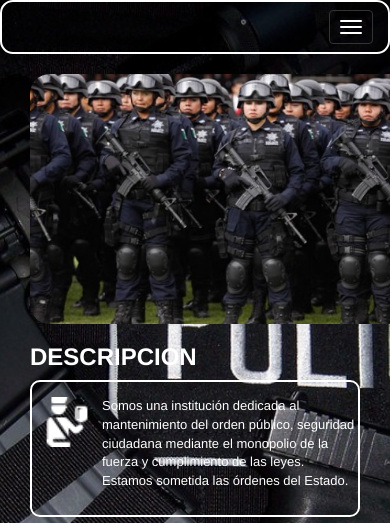
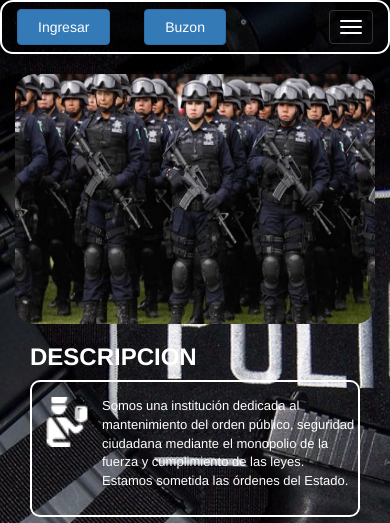
Before and after one commit to Capriatto/Informe-Policial, a PHP site: page / in a window 390 px wide; the page is wider, and only the part inside the window is pictured. Shown: the top 523 px of that part. Run offline with PHP 8.4, Linux system fonts and the light colour scheme.

Commit message:
pagina de inicio

```diff
--- a/assets/css/miEstilo.css
+++ b/assets/css/miEstilo.css
@@ -28,15 +28,20 @@ nav.navbar .navbar-nav{
 	font-weight: bold;
 	font-size: 16px;
 }
+a.btn_cabecera{
+	margin: 7px 15px;
+	padding: 7px 20px;
+}
 .phone img{
-	width: 450px;
+	width: 100%;
 	height: 250px;
 	border-radius: 20px;
 }
 img.imagenPortada{
-	width: 100%;
-	max-height: 300px;
+	width: 87%;
+	max-height: 400px;
 	border-radius: 20px;
+	margin: 0 auto;
 }
 .menuInfo .list-group-item{
 	padding:20px 40px;
--- a/vista/usuario/bienvenida.php
+++ b/vista/usuario/bienvenida.php
@@ -34,8 +34,8 @@
 					</div>
 				</div>
 			</div>
-			<div class="visible-xs col-xs-12 imagenHome phone">
-				<img src="images/policiasformados.jpg">
+			<div class="visible-xs visible-sm imagenHome phone">
+				<img src="images/policiasformados.jpg" class="img-responsive">
 			</div>
 		</section>
 		<section class="principal">
--- a/vista/usuario/header.php
+++ b/vista/usuario/header.php
@@ -25,6 +25,8 @@
 			</div>
 			<div class="container encabezado visible-xs">
 				<div class="navbar-header">
+					<a href="#" class="btn btn-primary btn_cabecera">Ingresar</a>
+					<a href="#" class="btn btn-primary btn_cabecera">Buzon</a>
 					<button type="button" class="navbar-toggle" data-toggle="collapse"
 					data-target=".navbar-ex1-collapse">
 						<span class="sr-only">Desplegar navegacion</span>
```
